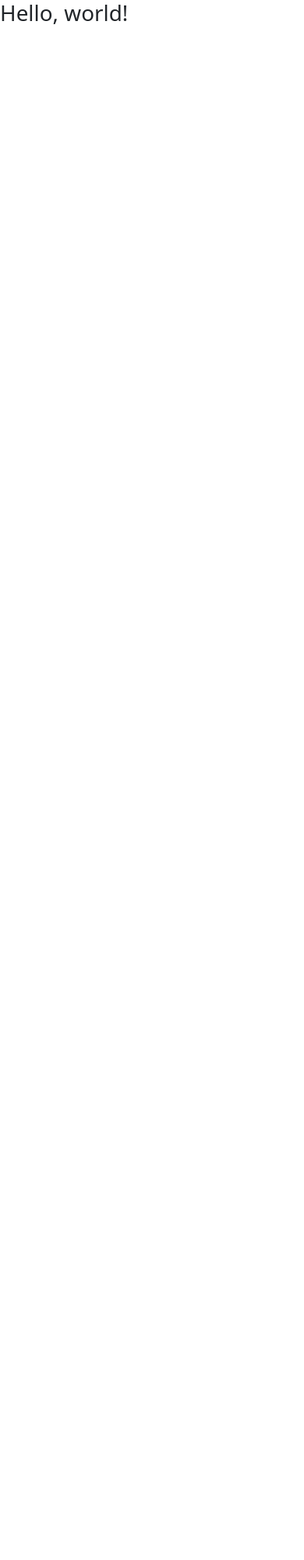
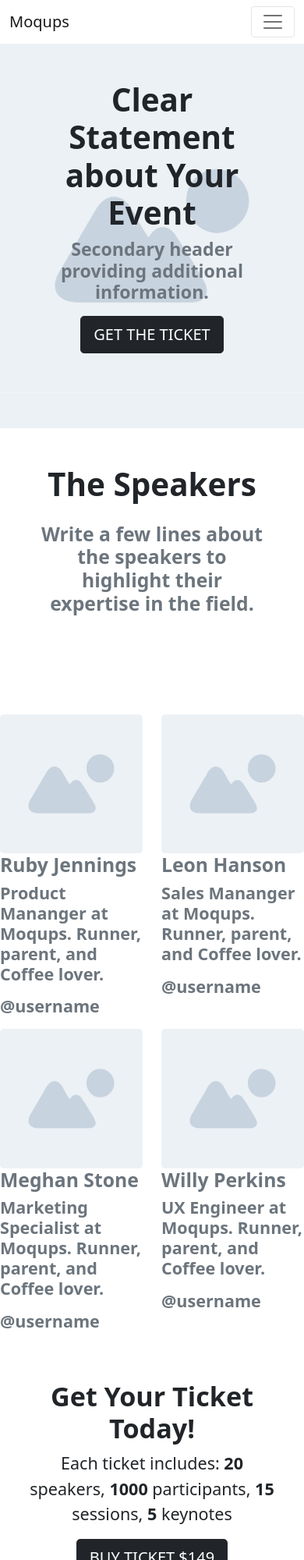
Before and after one commit to JeffWedekind/event-landing-page, a plain HTML site: page index.html in a window 390 px wide. Shown: the top 2000 px of the page at 78% size. Before the commit the page ends 844 px from the top, so only its background shows below. Drawn offline with nearby package versions, Linux system fonts and the light colour scheme.

Commit message:
Recreated Jumbotron and speaker sections per the wireframe

```diff
--- a/CSS/styles.css
+++ b/CSS/styles.css
@@ -0,0 +1,3 @@
+#jumbotron {
+    background: #ecf1f5 url("/IMG/mountains-bg.png") no-repeat center / contain;
+}
--- a/index.html
+++ b/index.html
@@ -4,18 +4,136 @@
     <!-- Required meta tags -->
     <meta charset="utf-8">
     <meta name="viewport" content="width=device-width, initial-scale=1">
-    <link rel="stylesheet" href="CSS/styles.css">
+    <link href="CSS/styles.css" rel="stylesheet">
+    <script src="https://kit.fontawesome.com/00ca827a70.js" crossorigin="anonymous"></script>
 
     <!-- Bootstrap CSS -->
     <link href="https://cdn.jsdelivr.net/npm/bootstrap@5.1.3/dist/css/bootstrap.min.css" rel="stylesheet" integrity="sha384-1BmE4kWBq78iYhFldvKuhfTAU6auU8tT94WrHftjDbrCEXSU1oBoqyl2QvZ6jIW3" crossorigin="anonymous">
 
-    <title>Hello, world!</title>
-  </head>
-  <body>
-    <h1>Hello, world!</h1>
+    <title>Take Home Clone</title>
+</head>
+<body>
+<!-- Start Nav Bar -->
+<nav class="navbar navbar-expand-lg navbar-light">
+    <div class="container-fluid">
+        <a class="navbar-brand" href="#">Moqups
+        </a>
+          <button class="navbar-toggler" type="button" data-bs-toggle="collapse" data-bs-target="#navbarNavAltMarkup" aria-controls="navbarNavAltMarkup" aria-expanded="false" aria-label="Toggle navigation">
+                <span class="navbar-toggler-icon">
+                </span>
+          </button>
+    <div class="collapse navbar-collapse justify-content-end" id="navbarNavAltMarkup">
+          <div class="navbar-nav ">
+            <a class="nav-link" href="#"><strong>Speakers</strong>
+            </a>
+              <a class="nav-link" href="#"><strong>Tickets</strong>
+              </a>
+                <a class="nav-link" href="#"><strong>Venue</strong>
+                </a>
+          </div>
+      </div>
+  </div>
+</nav>
+<!-- Start Jumbotron -->
+<div class="row" id="jumbotron">
+      <div class="p-5 mb-5 text-center col-md-6 mx-auto">
+            <h1 class="display-2 fw-bold text-dark">Clear Statement about Your Event
+            </h1>
+                <p class="display-3 fs-3 text-secondary fw-bold">Secondary header providing additional information.
+                </p>
+                    <button class="btn btn-dark btn-lg">GET THE TICKET
+                    </button>
+      </div>
+</div>
+<!-- Start Speakers Introduction Jumbotron -->
+<div class="row">
+      <div class="p-5 mb-5 text-center col-md-6 mx-auto">
+            <h1 class="display-2 fw-bold text-dark">The Speakers
+            </h1>
+              <p class="display-3 p-3 mb-3 fs-2 text-secondary fw-bold">Write a few lines about the speakers to highlight their expertise in the field.
+              </p>
+      </div>
+</div>
+<!-- Start Rows For Speakers -->
+<div class="row">
+      <div class="col">
+          <img src="/IMG/mountains-bg.png" alt="" class="mw-100 rounded-3">
+            <h3 class="display-4 fs-2 text-secondary fw-bold">Ruby Jennings
+            </h3>
+              <p class="display-5 fs-4 text-secondary fw-bold">Product Mananger at Moqups. Runner, parent, and Coffee lover.
+              </p>
+                <p class="display-4 fs-4 text-secondary fw-bold">@username
+                </p>
+      </div>
+    <div class="col">
+          <img src="/IMG/mountains-bg.png" alt="" class="mw-100 rounded-3">
+            <h3 class="display-4 fs-2 text-secondary fw-bold">Leon Hanson
+            </h3>
+              <p class="display-5 fs-4 text-secondary fw-bold">Sales Mananger at Moqups. Runner, parent, and Coffee lover.
+              </p>
+                <p class="display-4 fs-4 text-secondary fw-bold">@username
+                </p>
+      </div>
+    <div class="col">
+          <img src="/IMG/mountains-bg.png" alt="" class="mw-100 rounded-3">
+            <h3 class="display-4 fs-2 text-secondary fw-bold">Meghan Stone
+            </h3>
+              <p class="display-5 fs-4 text-secondary fw-bold">Marketing Specialist at Moqups. Runner, parent, and Coffee lover.
+              </p>
+                <p class="display-4 fs-4 text-secondary fw-bold">@username
+                </p>
+      </div>
+    <div class="col">
+          <img src="/IMG/mountains-bg.png" alt="" class="mw-100 rounded-3">
+            <h3 class="display-4 fs-2 text-secondary fw-bold">Willy Perkins
+            </h3>
+              <p class="display-5 fs-4 text-secondary fw-bold">UX Engineer at Moqups. Runner, parent, and Coffee lover.
+              </p>
+                <p class="display-4 fs-4 text-secondary fw-bold">@username
+                </p>
+      </div>
+  </div>
+</div>
+<!-- Start Jumbotron For Ticket Purchase -->
+<div class="row">
+      <div class="p-5 mb-5 text-center col-md-6 mx-auto">
+        <h1 class="display-4 fw-bold">Get Your Ticket Today!
+        </h1>
+          <p class="fs-4">Each ticket includes: <strong>20</strong> speakers, <strong>1000</strong> participants, <strong>15</strong> sessions, <strong>5</strong> keynotes
+          </p>
+            <button class="btn btn-dark btn-lg">BUY TICKET $149
+            </button>
+    </div>
+</div>
+<!-- Start Embedded Maps For Venue -->
+<div class="row">
+      <div class="col">
+          <h1 class="p-3 fw-bold text-dark">The Venue
+          </h1>
+          <p class="p-3 fs-4 text-secondary text-dark">Our event will be held at the <b><strong>Main Office headquarters at Provost & East Building 145 City Road, London.</b></strong></p>
 
-    <!-- Java Script: Bootstrap Bundle with Popper [[make sure that your java script is always at the bottom after the html - best practice is bottom of body area]] -->
-    <script src="https://cdn.jsdelivr.net/npm/bootstrap@5.1.3/dist/js/bootstrap.bundle.min.js" integrity="sha384-ka7Sk0Gln4gmtz2MlQnikT1wXgYsOg+OMhuP+IlRH9sENBO0LRn5q+8nbTov4+1p" crossorigin="anonymous"></script>
+            <iframe src="https://www.google.com/maps/embed?pb=!1m18!1m12!1m3!1d799.4008351419354!2d-119.78635127352887!3d36.73208657996263!2m3!1f0!2f0!3f0!3m2!1i1024!2i768!4f13.1!3m3!1m2!1s0x80945e26d4340503%3A0xb32dda71cf0730a0!2sBitwise%20South%20Stadium!5e0!3m2!1sen!2sus!4v1643690695260!5m2!1sen!2sus" width="100%" height="437" style="border:0;" allowfullscreen="" loading="lazy"></iframe>
+      </div>
+<div class="col">
+      <div class="row">
+          <img src="/IMG/mountains-bg.png" class="mw-100 rounded-3" height= "100%" width="400">
+      </div>
+</div>
+<!-- Start Footer -->
+    <footer>
+      <i class="fab fa-twitter display-6 p-4 mb-4">
+      </i>
+      <i class="fab fa-instagram display-6 p-4 mb-4">
+      </i>
+      <i class="fab fa-facebook-square display-6 p-4 mb-4">
+      </i>
+      <p class= "display-5 p-5 mb-5 fs-3 text-secondary text-dark float-end"> &copy 2019 Moqups
+      </p>
+    </footer>
 
-    </body>
+    <!-- Option 1: Bootstrap Bundle with Popper -->
+    <script src="https://cdn.jsdelivr.net/npm/bootstrap@5.1.3/dist/js/bootstrap.bundle.min.js" integrity="sha384-ka7Sk0Gln4gmtz2MlQnikT1wXgYsOg+OMhuP+IlRH9sENBO0LRn5q+8nbTov4+1p" crossorigin="anonymous">
+    </script>
+
+</body>
 </html>
```
Also changed, not shown: IMG/mountains-bg.png (added).
